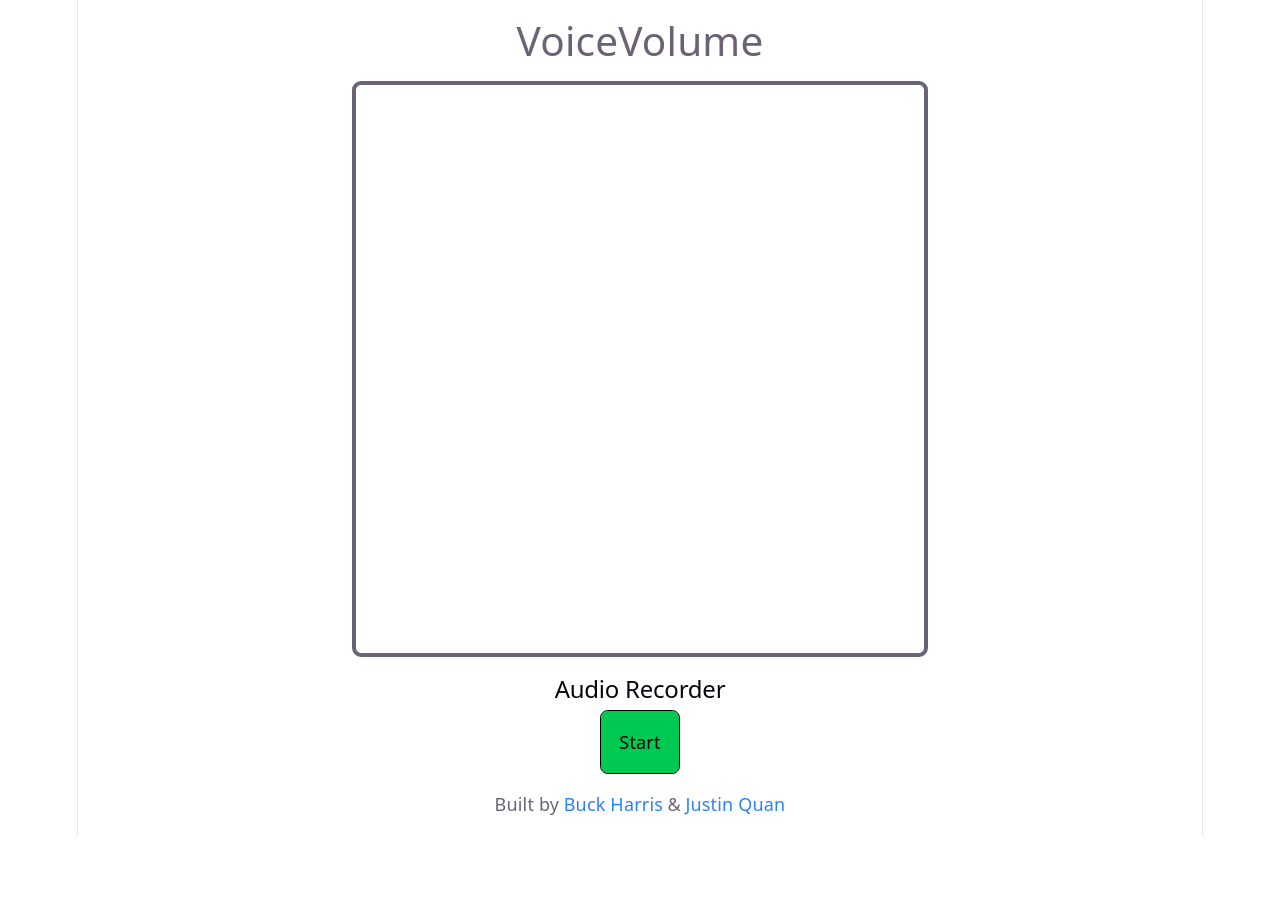
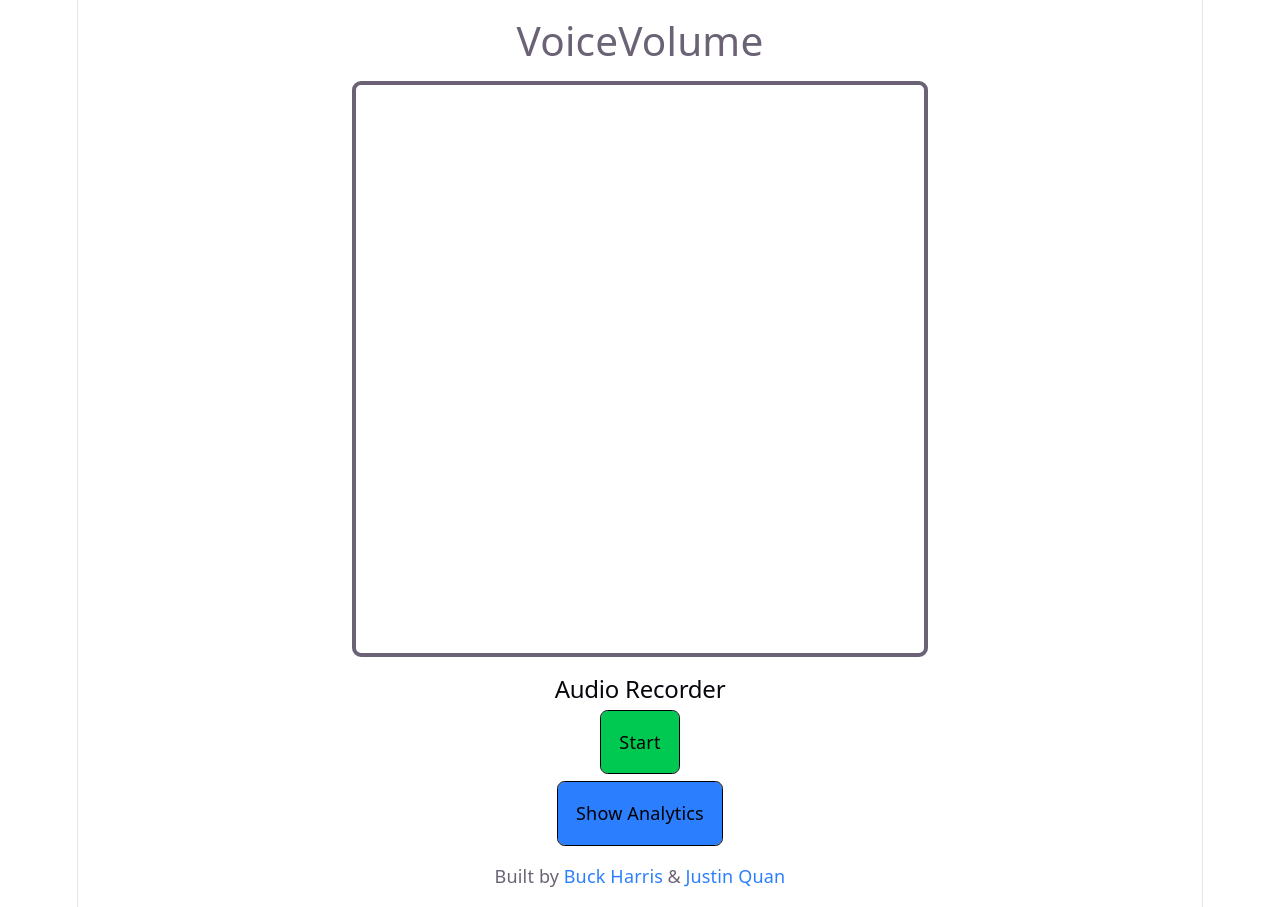
Before and after one commit to justunator/voicevolume, a React (Vite) app: page / in a window 1280 px wide. Before the commit the page ends 836 px from the top, so only its background shows below. Built offline with nearby package versions, Linux system fonts and the light colour scheme.

Commit message:
added show analytics button

```diff
--- a/src/components/AudioRecorder.tsx
+++ b/src/components/AudioRecorder.tsx
@@ -99,12 +99,21 @@ function AudioRecorder({ onRecordingChange }: AudioRecorderProps) {
       <button
         className={`text-black outline rounded-md p-4 disabled:opacity-50 ${
           recording
-            ? "bg-red-500 hover:bg-red-300 disabled:hover:bg-red-500"
-            : "bg-green-500 hover:bg-green-300 disabled:hover:bg-green-500"
+            ? "bg-red-500 hover:bg-red-300"
+            : "bg-green-500 hover:bg-green-300"
         }`}
         onClick={recording ? stopRecording : startRecording}
       >
         {recording ? "Stop" : "Start"}
+      </button>
+
+      <br />
+
+      <button
+        className="text-black outline rounded-md p-4 mt-2 bg-blue-500 hover:bg-blue-300"
+        onClick={() => setShowAnalytics(true)}
+      >
+        Show Analytics
       </button>
 
       {audioURL && (
```
